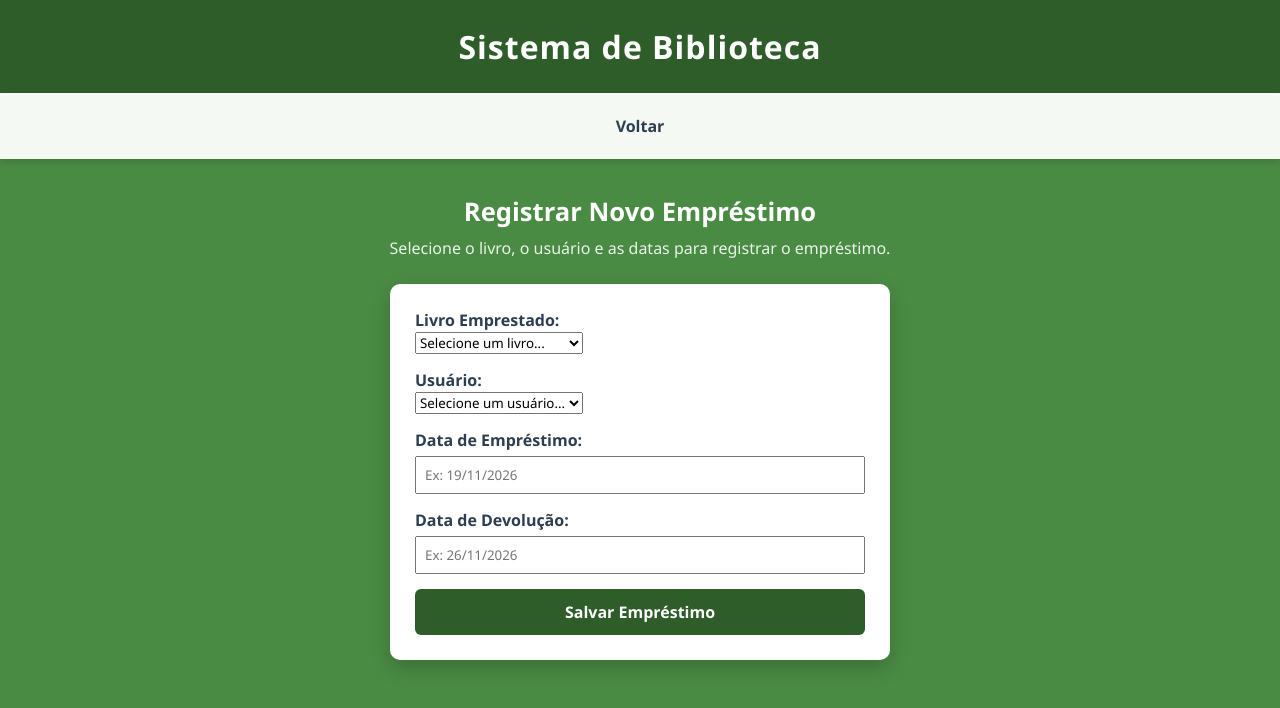
After one commit to andreiMiguel945/SistemaBiblioteca-MVC, a Spring Boot app: page /livros/inserirEmprestimo in a window 1280 px wide. The commit adds this page. Shown: the top 708 px of the page. Run offline with Spring Boot 4, Linux system fonts and the light colour scheme.

Commit message:
Adicionando a aplicação POST

```diff
--- a/Biblioteca/src/main/java/com/Biblioteca/Biblioteca/Controller/ControllerHome.java
+++ b/Biblioteca/src/main/java/com/Biblioteca/Biblioteca/Controller/ControllerHome.java
@@ -3,11 +3,9 @@ package com.Biblioteca.Biblioteca.Controller;
 import com.Biblioteca.Biblioteca.Model.*;
 import org.springframework.stereotype.Controller;
 import org.springframework.ui.Model;
-import org.springframework.web.bind.annotation.GetMapping;
-import org.springframework.web.bind.annotation.ModelAttribute;
-import org.springframework.web.bind.annotation.PostMapping;
-import org.springframework.web.bind.annotation.RequestMapping;
+import org.springframework.web.bind.annotation.*;
 
+import java.util.ArrayList;
 import java.util.Arrays;
 import java.util.List;
 
@@ -18,61 +16,178 @@ public class ControllerHome {
     private final Autor autor = new Autor(1, "Anne Frank", "Alemanha");
     private final Autor autor2 = new Autor(2, "Antoine de Saint-Exupéry", "França");
     private final Autor autor3 = new Autor(3, "J.K Rowling", "Reino Unido");
-    private final List<Autor> autores = Arrays.asList(autor, autor2, autor3);
+    private final List<Autor> autores = new ArrayList<> (Arrays.asList(autor, autor2, autor3));
 
     private final Categoria categoria = new Categoria(1, "Ficção", "Obras literárias imaginárias e narrativas");
     private final Categoria categoria2 = new Categoria(2, "Fatos Reais", "Biografia, historia, curiosidades");
     private final Categoria categoria3 = new Categoria(3,"Fantasia","Ficção centrado na magia, no sobrenatura e em elementos que escapam à realidade");
-    private final List<Categoria> categorias = Arrays.asList(categoria, categoria2,categoria3);
+    private final List<Categoria> categorias = new ArrayList<>(Arrays.asList(categoria, categoria2,categoria3));
 
     private final Livro livro = new Livro(1, "O pequeno Principe", "Fulano de tal", "1943", categoria);
     private final Livro livro2 = new Livro(2, "O Diário de Anne Frank", "Anne Frank", "1947", categoria2);
     private final Livro livro3 = new Livro(3,"Harry Potter", "J.K Rowling","1980",categoria3);
-    private final List<Livro> livros = Arrays.asList(livro, livro2, livro3);
+    private final List<Livro> livros = new ArrayList<>(Arrays.asList(livro, livro2));
 
     private final Usuario usuario = new Usuario(1, "Andrei", "andrei@gmail.com", "433939393939");
     private final Usuario usuario2 = new Usuario(2, "Pedri", "pedri@gmail.com", "4367676767676");
-    private final List<Usuario> usuarios = Arrays.asList(usuario, usuario2);
+    private final List<Usuario> usuarios = new ArrayList<> (Arrays.asList(usuario, usuario2));
 
     private final Emprestimo emprestimo = new Emprestimo(1, livro, usuario, "22/01/2026", "22/02/2026");
     private final Emprestimo emprestimo2 = new Emprestimo(2, livro2, usuario2, "06/07/2026", "06/08/2026");
-    private final List<Emprestimo> emprestimos = Arrays.asList(emprestimo, emprestimo2);
+    private final List<Emprestimo> emprestimos = new ArrayList<>(Arrays.asList(emprestimo, emprestimo2));
 
-    //Aplicação do Get
+    //Aplicação dos métodos do livro
+
+    //---------GET-LIVRO------------------//
     @GetMapping("")
     public String livros(Model model) {
         model.addAttribute("livros", livros);
         return "livros";
     }
-    @GetMapping("/categorias")
-    public String categorias(Model model) {
+
+    //---------POST-LIVRO---------------//
+    @GetMapping("/cadastrarLivro")
+    public String abrirCadastroLivro(Model model) {
+        model.addAttribute("livro", new Livro());
         model.addAttribute("categorias", categorias);
-        return "categoria";
+        return "paginas_cadastro/cadastrarLivro";
     }
+
+    @PostMapping("/cadastrarLivro")
+    public String cadastrarLivro(@ModelAttribute Livro livro, @RequestParam("categoriaId") int categoriaId) {
+        livro.setId(livros.size() + 1);
+        for (Categoria cat : categorias) {
+            if (cat.getId() == categoriaId) {
+                livro.setCategoria(cat);
+                break;
+            }
+        }
+        livros.add(livro);
+        return "redirect:/livros";
+    }
+
+    //----------PUT-LIVRO--------------//
+
+
+
+    //Aplicações dos métodos de autor
+
+    //-----------------GET-AUTOR--------------//
     @GetMapping("/autores")
     public String autores(Model model) {
         model.addAttribute("autores", autores);
         return "autores";
     }
 
+    //---------------POST-AUTOR--------------//
+
+    @GetMapping("/cadastrarAutor")
+    public String cadastrarAutor(Model model){
+        model.addAttribute("autor", new Autor());
+        return "paginas_cadastro/cadastrarAutor";
+    }
+
+    @PostMapping("/cadastrarAutor")
+    public String cadastrarAutor(@ModelAttribute Autor autor){
+        autor.setId(autores.size() +1);
+        autores.add(autor);
+        return "redirect:/livros/autores";
+    }
+
+    //Aplicações dos métodos da categoria
+
+    //---------GET-CATEGORIA------------------///
+    @GetMapping("/categorias")
+    public String categorias(Model model) {
+        model.addAttribute("categorias", categorias);
+        return "categorias";
+    }
+
+    //---------------POST-CATEGOTIA--------------//
+
+    @GetMapping("/cadastrarCat")
+    public String abrirCadastroCategoria(Model model) {
+        model.addAttribute("categoria", new Categoria());
+        return "paginas_cadastro/cadastrarCat";
+    }
+
+    @PostMapping("/cadastrarCat")
+    public String cadastrarCategoria(@ModelAttribute Categoria categoria) {
+        categoria.setId(categorias.size() + 1);
+        categorias.add(categoria);
+        return "redirect:/livros/categorias";
+    }
+
+
+    //Aplicações dos métodos do usuário
+
+    //-----------------GET-USUARIO--------------//
     @GetMapping("/usuarios")
     public String usuarios(Model model) {
         model.addAttribute("usuarios", usuarios);
         return "usuarios";
     }
 
+    //-----------------POST-USUARIO--------------//
+
+    @GetMapping("/cadastrarUsuario")
+    public String abrirCadastroUsuario(Model model) {
+        model.addAttribute("usuario", new Usuario());
+        return "paginas_cadastro/cadastrarUsuario";
+    }
+
+    @PostMapping("cadastrarUsuario")
+    public String cadastrarUsuario(@ModelAttribute Usuario usuario) {
+        usuario.setId(usuarios.size() + 1);
+        usuarios.add(usuario);
+        return "redirect:/livros/usuarios";
+    }
+
+
+    //Aplicações dos métodos do empréstimo
+
+    //-----------------GET-EMPRESTIMO--------------//
     @GetMapping("/emprestimos")
     public String emprestimos(Model model) {
         model.addAttribute("emprestimos", emprestimos);
         return "emprestimo";
     }
 
-    //Aplicação do Post
+    //-----------------POST-EMPRESTIMO--------------//
 
-    @PostMapping
-    public String cadastrar(@ModelAttribute Livro livro){
-        livros.add(livro);
-        return "redirect:/livros";
+    @GetMapping("/inserirEmprestimo")
+    public String abrirCadastroEmprestimo(Model model) {
+        model.addAttribute("emprestimo", new Emprestimo());
+        model.addAttribute("livros", livros);
+        model.addAttribute("usuarios", usuarios);
+        return "paginas_cadastro/inserirEmprestimo";
     }
 
+    @PostMapping("/inserirEmprestimo")
+    public String cadastrarEmprestimo(@ModelAttribute Emprestimo emprestimo, @RequestParam("livroId") int livroId, @RequestParam("usuarioId") int usuarioId) {
+        emprestimo.setId(emprestimos.size() + 1);
+        for (Livro liv : livros) {
+            if (liv.getId() == livroId) {
+                emprestimo.setLivroEmprestado(liv);
+                break;
+            }
+        }
+        for (Usuario usu : usuarios) {
+            if (usu.getId() == usuarioId) {
+                emprestimo.setUsuario(usu);
+                break;
+            }
+        }
+        emprestimos.add(emprestimo);
+        return "redirect:/livros/emprestimos";
+    }
+
+
+
+
+
+
+
+
+
 }
--- a/Biblioteca/src/main/java/com/Biblioteca/Biblioteca/Model/Autor.java
+++ b/Biblioteca/src/main/java/com/Biblioteca/Biblioteca/Model/Autor.java
@@ -9,6 +9,9 @@ public class Autor {
         this.id = id;
         this.nome = nome;
         this.nacionalidade = nacionalidade;
+    }
+
+    public Autor(){
     }
 
     public int getId() {
--- a/Biblioteca/src/main/java/com/Biblioteca/Biblioteca/Model/Categoria.java
+++ b/Biblioteca/src/main/java/com/Biblioteca/Biblioteca/Model/Categoria.java
@@ -9,6 +9,10 @@ public class Categoria {
         this.id = id;
         this.nome = nome;
         this.descricao = descricao;
+    }
+
+    public Categoria(){
+
     }
 
     public int getId() {
--- a/Biblioteca/src/main/java/com/Biblioteca/Biblioteca/Model/Emprestimo.java
+++ b/Biblioteca/src/main/java/com/Biblioteca/Biblioteca/Model/Emprestimo.java
@@ -15,6 +15,7 @@ public class Emprestimo {
         this.data_de_devolucao = data_de_devolucao;
     }
 
+    public Emprestimo(){}
     public int getId() {
         return id;
     }
--- a/Biblioteca/src/main/java/com/Biblioteca/Biblioteca/Model/Livro.java
+++ b/Biblioteca/src/main/java/com/Biblioteca/Biblioteca/Model/Livro.java
@@ -13,6 +13,10 @@ public class Livro {
         this.autor = autor;
         this.data_de_lancamento = data_de_lancamento;
         this.categoria = categoria;
+    }
+
+    public Livro() {
+
     }
 
     public int getId() {
--- a/Biblioteca/src/main/java/com/Biblioteca/Biblioteca/Model/Usuario.java
+++ b/Biblioteca/src/main/java/com/Biblioteca/Biblioteca/Model/Usuario.java
@@ -11,6 +11,10 @@ public class Usuario {
         this.nome = nome;
         this.email = email;
         this.telefone = telefone;
+    }
+
+    public Usuario(){
+
     }
 
     public int getId() {
--- a/Biblioteca/src/main/resources/static/style.css
+++ b/Biblioteca/src/main/resources/static/style.css
@@ -104,3 +104,32 @@ tbody tr:hover {
     background-color: #e6f2e5;
     transition: background-color 0.2s ease;
 }
+/*Página de cadastro */
+
+.campo-input{
+    margin-bottom: 15px;
+}
+input{
+    width: 100%;
+    padding: 8px;
+    margin-top: 5px;
+}
+
+.button-cadastro{
+    width: 100%;
+    padding: 12px;
+    background-color: #2e5d2a;
+    color: white; border: none;
+    border-radius: 6px;
+    font-size: 1rem;
+    font-weight: bold;
+    cursor: pointer;
+}
+.form-cadastro{
+    max-width: 500px;
+    margin: 0 auto;
+    background: white;
+    padding: 25px;
+    border-radius: 10px;
+    box-shadow: 0 8px 20px rgba(0,0,0,0.2);
+}
--- a/Biblioteca/src/main/resources/templates/autores.html
+++ b/Biblioteca/src/main/resources/templates/autores.html
@@ -14,6 +14,7 @@
     <a th:href="@{/livros/categorias}">Categorias</a>
     <a th:href="@{/livros/usuarios}">Usuários</a>
     <a th:href="@{/livros/emprestimos}">Empréstimos</a>
+    <a class="link-para-cadastro" th:href="@{/livros/cadastrarAutor}">Cadastrar um autor</a></nav>
 </nav>
 
 <h2>Gerenciamento de Autores</h2>
--- a/Biblioteca/src/main/resources/templates/categoria.html
+++ b/Biblioteca/src/main/resources/templates/categorias.html
@@ -13,6 +13,7 @@
     <a th:href="@{/livros/categorias}">Categorias</a>
     <a th:href="@{/livros/usuarios}">Usuários</a>
     <a th:href="@{/livros/emprestimos}">Empréstimos</a>
+    <a class="link-para-cadastro" th:href="@{/livros/cadastrarCat}">Cadastrar uma categoria</a>
 </nav>
 
 <h2>Gerenciamento de Categorias</h2>
--- a/Biblioteca/src/main/resources/templates/emprestimo.html
+++ b/Biblioteca/src/main/resources/templates/emprestimo.html
@@ -13,6 +13,7 @@
     <a th:href="@{/livros/categorias}">Categorias</a>
     <a th:href="@{/livros/usuarios}">Usuários</a>
     <a th:href="@{/livros/emprestimos}">Empréstimos</a>
+    <a class="link-para-cadastro" th:href="@{/livros/inserirEmprestimo}">Inserir um empréstimo</a>
 </nav>
 
 <h2>Controle de Empréstimos</h2>
--- a/Biblioteca/src/main/resources/templates/livros.html
+++ b/Biblioteca/src/main/resources/templates/livros.html
@@ -13,8 +13,7 @@
     <a th:href="@{/livros/categorias}">Categorias</a>
     <a th:href="@{/livros/usuarios}">Usuários</a>
     <a th:href="@{/livros/emprestimos}">Empréstimos</a>
-    <a class=link-para-cadastro" th:href="@{/livros/cadastrarLivro}">Cadastrar um livro</a>
-</nav>
+    <a class="link-para-cadastro" th:href="@{/livros/cadastrarLivro}">Cadastrar um livro</a></nav>
 
 <table border="1">
     <thead>
--- /dev/null
+++ b/Biblioteca/src/main/resources/templates/paginas_cadastro/inserirEmprestimo.html
@@ -0,0 +1,51 @@
+<!DOCTYPE html>
+<html xmlns:th="http://www.thymeleaf.org" lang="pt-br">
+<head>
+    <meta charset="UTF-8">
+    <title>Inserir Empréstimo</title>
+    <link rel="stylesheet" th:href="@{/style.css}">
+</head>
+<body>
+<h1>Sistema de Biblioteca</h1>
+<nav>
+    <a th:href="@{/livros/emprestimos}">Voltar</a>
+</nav>
+
+<h2>Registrar Novo Empréstimo</h2>
+<p>Selecione o livro, o usuário e as datas para registrar o empréstimo.</p>
+
+<form class="form-cadastro" th:action="@{/livros/inserirEmprestimo}" th:object="${emprestimo}" method="post">
+
+    <div class="campo-input">
+        <label for="livro"><strong>Livro Emprestado:</strong></label><br>
+        <select id="livro" name="livroId" required>
+            <option value="">Selecione um livro...</option>
+            <option th:each="liv : ${livros}" th:value="${liv.id}" th:text="${liv.titulo}"></option>
+        </select>
+    </div>
+
+    <div class="campo-input">
+        <label for="usuario"><strong>Usuário:</strong></label><br>
+        <select id="usuario" name="usuarioId" required>
+            <option value="">Selecione um usuário...</option>
+            <option th:each="usu : ${usuarios}" th:value="${usu.id}" th:text="${usu.nome}"></option>
+        </select>
+    </div>
+
+    <div class="campo-input">
+        <label for="dataEmprestimo"><strong>Data de Empréstimo:</strong></label><br>
+        <input type="text" id="dataEmprestimo" th:field="*{data_de_emprestimo}" placeholder="Ex: 19/11/2026" required>
+    </div>
+
+    <div class="campo-input">
+        <label for="dataDevolucao"><strong>Data de Devolução:</strong></label><br>
+        <input type="text" id="dataDevolucao" th:field="*{data_de_devolucao}" placeholder="Ex: 26/11/2026" required>
+    </div>
+
+    <button type="submit" class="button-cadastro">
+        Salvar Empréstimo
+    </button>
+</form>
+
+</body>
+</html>
--- a/Biblioteca/src/main/resources/templates/usuarios.html
+++ b/Biblioteca/src/main/resources/templates/usuarios.html
@@ -13,6 +13,7 @@
     <a th:href="@{/livros/categorias}">Categorias</a>
     <a th:href="@{/livros/usuarios}">Usuários</a>
     <a th:href="@{/livros/emprestimos}">Empréstimos</a>
+    <a class="link-para-cadastro" th:href="@{/livros/cadastrarUsuario}">Cadastrar um usuário</a>
 </nav>
 
 <h2>Gerenciamento de Usuários</h2>
```
Also changed, not shown: Biblioteca/src/main/resources/templates/paginas_cadastro/cadastrarAutor.html (added, +35 -0 lines), Biblioteca/src/main/resources/templates/paginas_cadastro/cadastrarCat.html (added, +35 -0 lines), Biblioteca/src/main/resources/templates/paginas_cadastro/cadastrarLivro.html (+48 -0 lines), Biblioteca/src/main/resources/templates/paginas_cadastro/cadastrarUsuario.html (added, +40 -0 lines).
